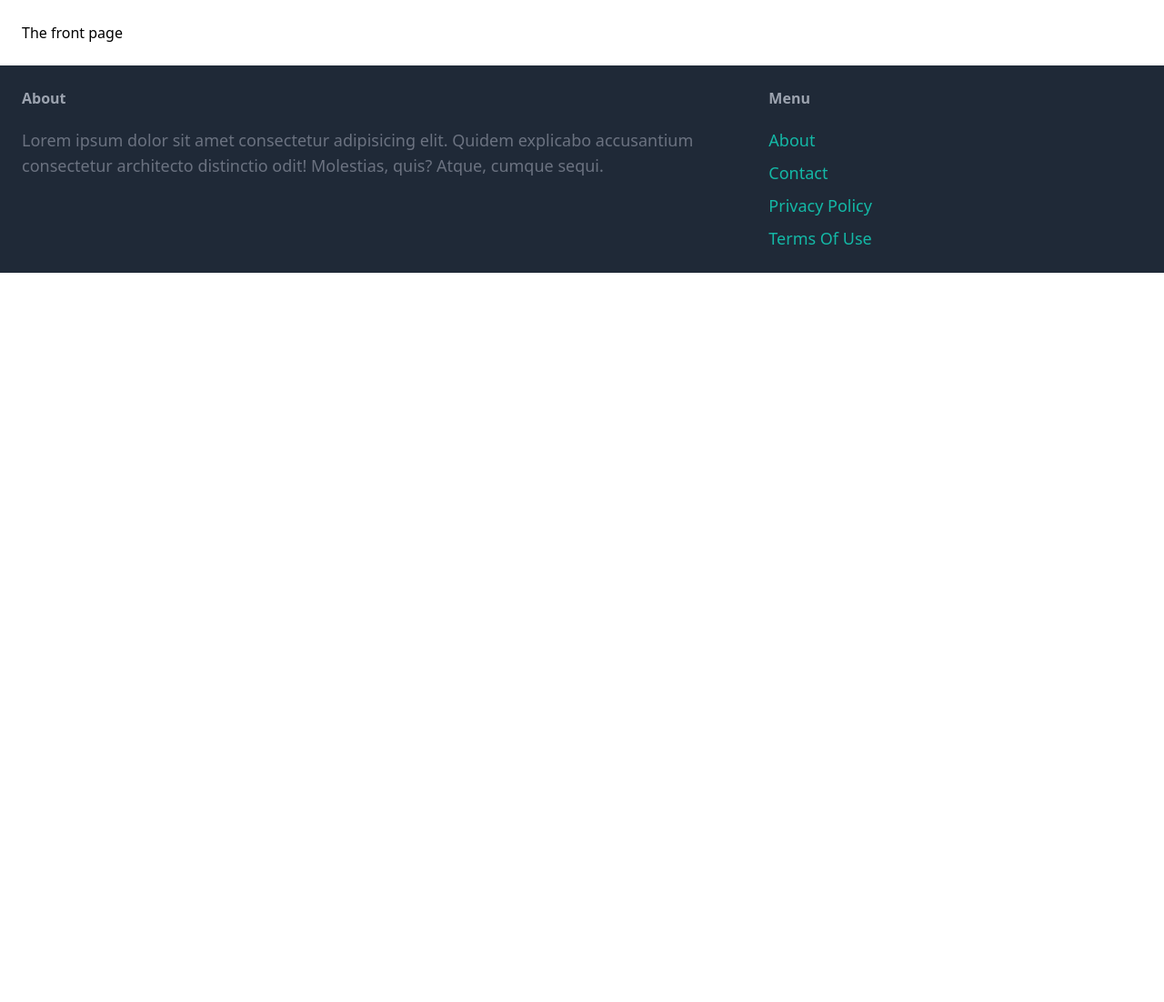
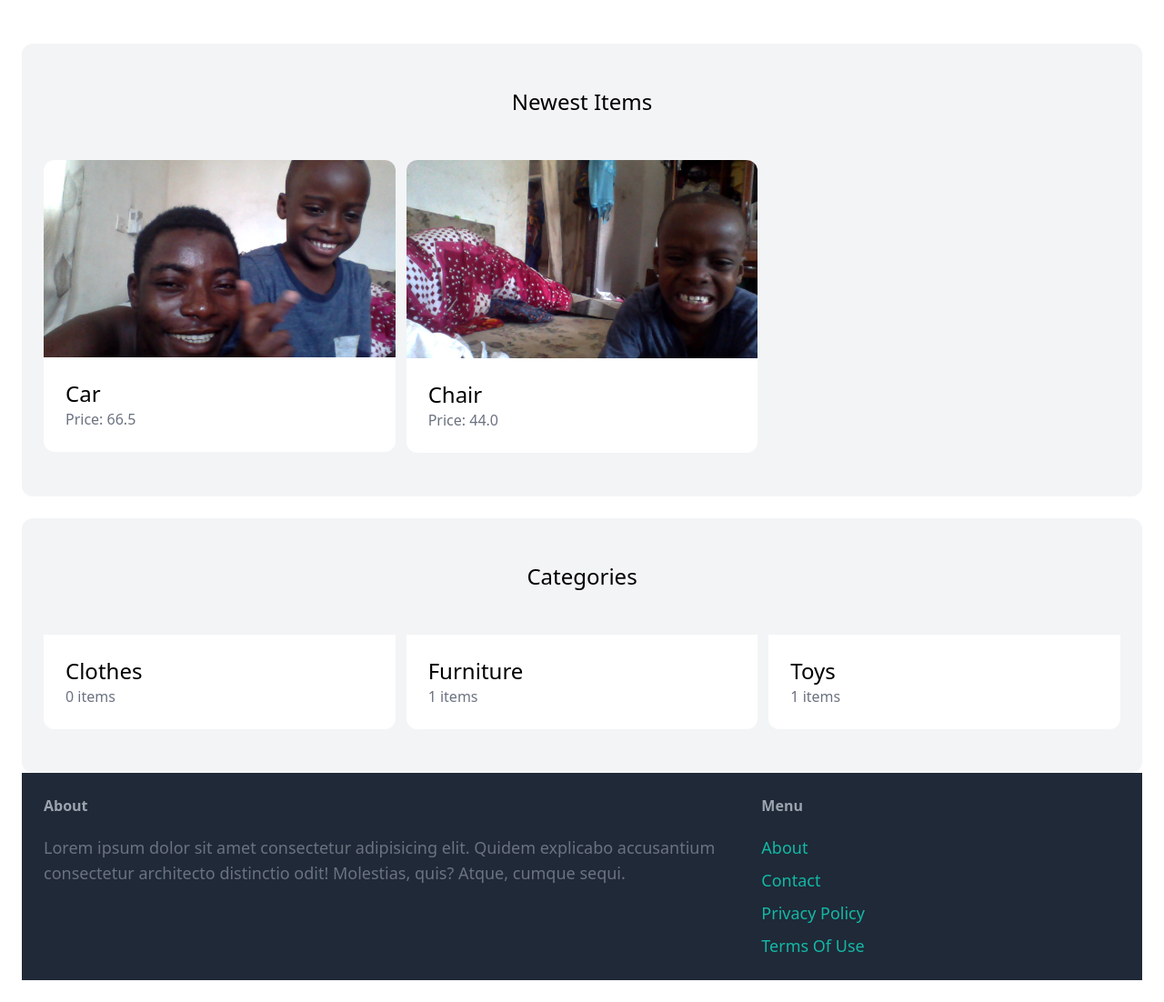
Before and after one commit to Eugenee96/gen, a Django app: page / in a window 1280 px wide. Shown: the part 77-1179 px from the top of the page at 91% size. Before the commit the page ends 377 px from the top, so only its background shows below. Run offline with Django 4.2, Linux system fonts and the light colour scheme; data comes from the database, SQL or seed files in the repository; some libraries are stand-ins or nearby versions.

Commit message:
feat: frontpage setup

```diff
--- a/puddle/core/templates/core/index.html
+++ b/puddle/core/templates/core/index.html
@@ -4,5 +4,37 @@
 {% block title %}Welcome{% endblock %}
 
 {% block content %}
-    <h1>The front page</h1>
+    <div class="mt-6 px-6 py-12 bg-gray-100 rounded-xl">
+        <h2 class="mb-12 text-2xl text-center">Newest Items</h2>
+        <div class="grid grid-cols-3 gap-3">
+            {% for item in items %}
+                <div>
+                    <a href="#">
+                        <div>
+                            <img src="{{ item.image.url }}" alt="" class="rounded-t-xl">
+                        </div>
+                        <div class="p-6 bg-white rounded-b-xl">
+                            <h2 class="text-2xl">{{ item.name }}</h2>
+                            <p class="text-gray-500">Price: {{ item.price }}</p>
+                        </div>
+                    </a>
+                </div>
+            {% endfor %}
+        </div>
+    </div>
+
+    <div class="mt-6 px-6 py-12 bg-gray-100 rounded-xl">
+        <h2 class="mb-12 text-2xl text-center">Categories</h2>
+        <div class="grid grid-cols-3 gap-3">
+            {% for category in categories %}
+                <div>
+                    <a href="#">
+                        <div class="p-6 bg-white rounded-b-xl">
+                            <h2 class="text-2xl">{{ category.name }}</h2>
+                            <p class="text-gray-500">{{ category.items.count }} items</p>
+                        </div>
+                    </a>
+                </div>
+            {% endfor %}
+        </div>
 {% endblock content %}
--- a/puddle/core/views.py
+++ b/puddle/core/views.py
@@ -1,8 +1,14 @@
 from django.shortcuts import render
+from item.models import Item, Category
 
-# Create your views here.
 def index(request):
-    return render(request, 'core/index.html')
+    items = Item.objects.filter(is_sold = False)[0:6]
+    categories = Category.objects.all()
+
+    return render(request, 'core/index.html', {
+        'categories': categories,
+        'items': items
+    })
 
 
 def contact(request):
--- a/puddle/puddle/urls.py
+++ b/puddle/puddle/urls.py
@@ -1,19 +1,5 @@
-"""
-URL configuration for puddle project.
-
-The `urlpatterns` list routes URLs to views. For more information please see:
-    https://docs.djangoproject.com/en/4.2/topics/http/urls/
-Examples:
-Function views
-    1. Add an import:  from my_app import views
-    2. Add a URL to urlpatterns:  path('', views.home, name='home')
-Class-based views
-    1. Add an import:  from other_app.views import Home
-    2. Add a URL to urlpatterns:  path('', Home.as_view(), name='home')
-Including another URLconf
-    1. Import the include() function: from django.urls import include, path
-    2. Add a URL to urlpatterns:  path('blog/', include('blog.urls'))
-"""
+from django.conf import settings
+from django.conf.urls.static import static
 from django.contrib import admin
 from django.urls import path
 from core.views import index, contact
@@ -22,4 +8,4 @@ urlpatterns = [
     path('', index, name='index'),
     path('contact/', contact, name='contact'),
     path('admin/', admin.site.urls),
-]
+] + static(settings.MEDIA_URL, document_root = settings.MEDIA_ROOT)
```
